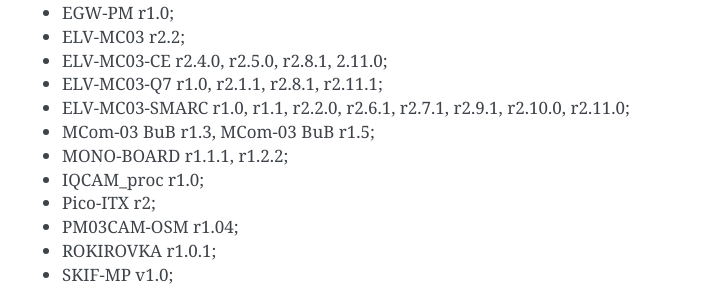
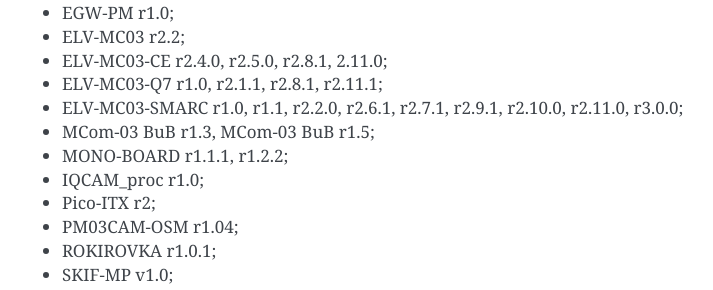
Before and after one commit to elvees/ddrinit, a Sphinx documentation site: the page built from doc/index.rst, in a window 1280 px wide and 900 px high, scrolled down 1121 px. Shown: the part 164-454 px from the top of the window, without its empty margins (388-1101 px from the left). Built offline with Sphinx 7.4.7, drawn with Linux system fonts in a browser that asks for light colours.

Commit message:
mcom03: Add ELV-MC03-SMARC PM r3.0.0 support
Basic config with custom DQ_MAPPINGS for Rayson RS1G32LM4D4BDT-53BT
LPDDR4 SDRAM connected to DDRMC0 and DDRMC1 on ELV-MC03-SMARC r3.0.0.

Issue: #MCOM03SW-3647
Change-Id: I926e6e87e2a2aa5758d5645344fe8626a60cc1fa

```diff
--- a/doc/index.rst
+++ b/doc/index.rst
@@ -36,7 +36,7 @@
 * ELV-MC03 r2.2;
 * ELV-MC03-CE r2.4.0, r2.5.0, r2.8.1, 2.11.0;
 * ELV-MC03-Q7 r1.0, r2.1.1, r2.8.1, r2.11.1;
-* ELV-MC03-SMARC r1.0, r1.1, r2.2.0, r2.6.1, r2.7.1, r2.9.1, r2.10.0, r2.11.0;
+* ELV-MC03-SMARC r1.0, r1.1, r2.2.0, r2.6.1, r2.7.1, r2.9.1, r2.10.0, r2.11.0, r3.0.0;
 * MCom-03 BuB r1.3, MCom-03 BuB r1.5;
 * MONO-BOARD r1.1.1, r1.2.2;
 * IQCAM_proc r1.0;
```
Also changed, not shown: 1 other file.
